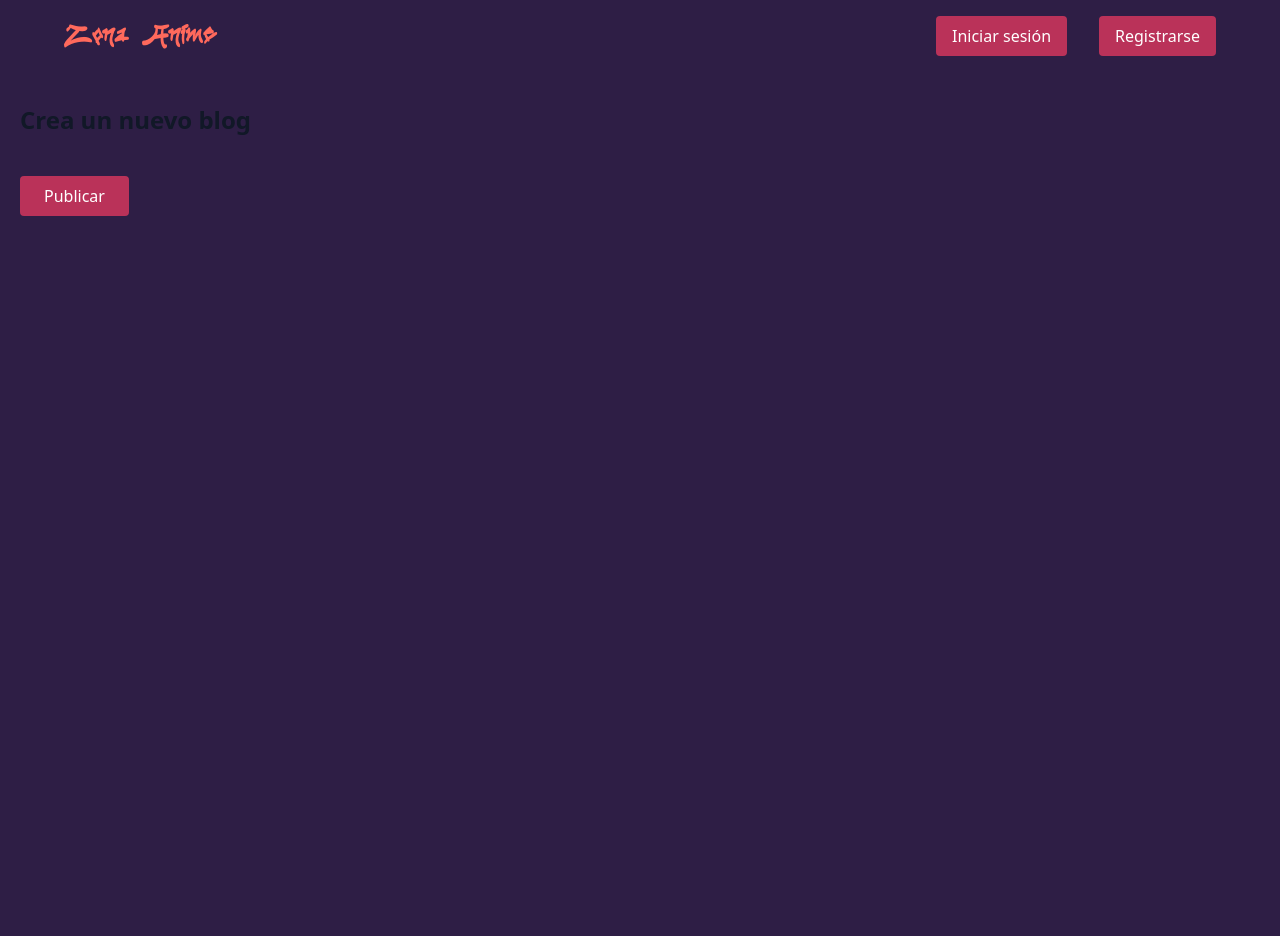
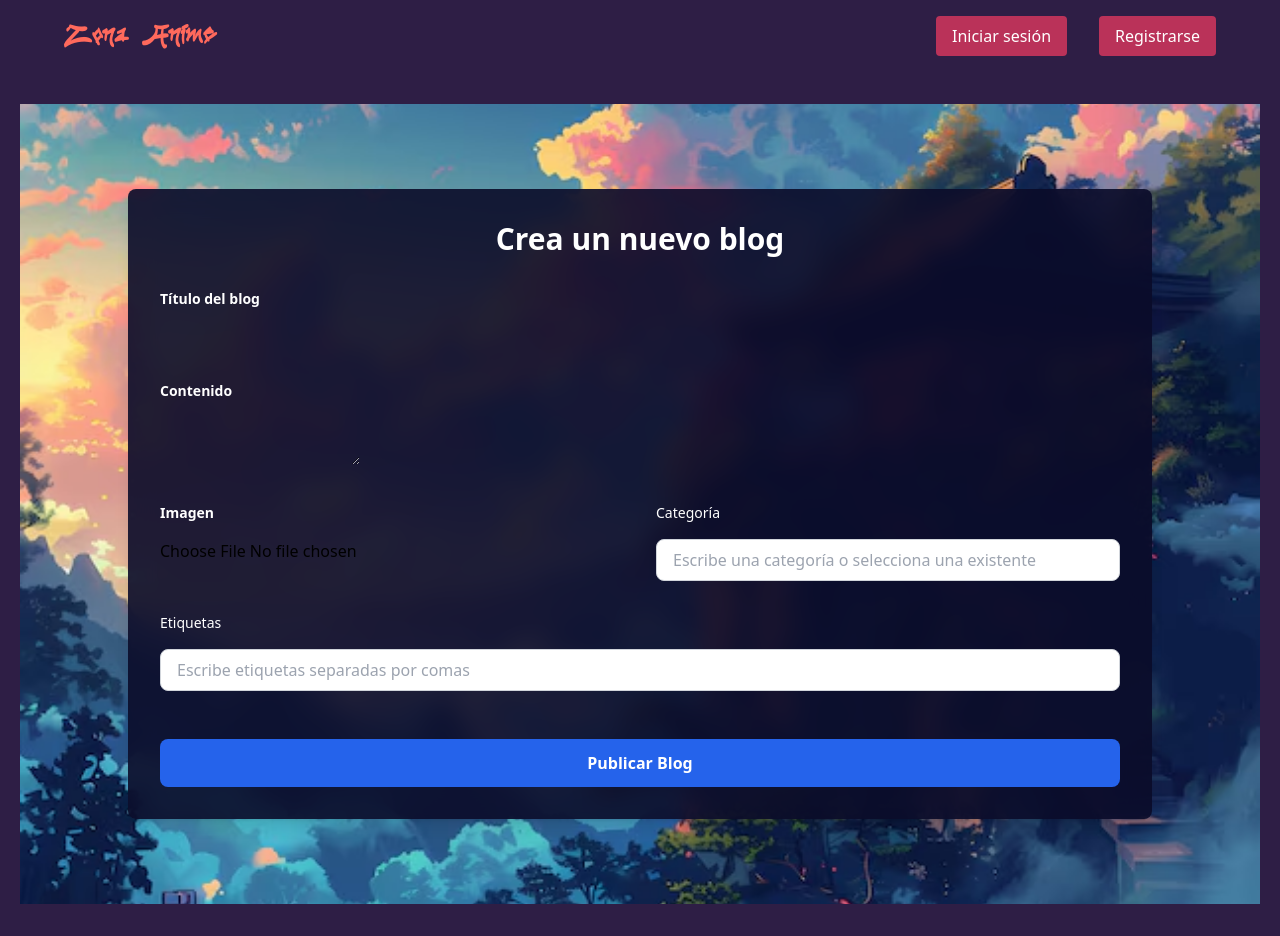
Before and after one commit to alexandracruz30/blogproject, a Django app: template blogproject/blogapp/templates/blogapp/blog_form.html in a window 1280 px wide. Before the commit the page ends 216 px from the top, so only its background shows below. Run offline with Django 5.2, Linux system fonts and the light colour scheme; the template is opened without the code that fills it, so the values that code supplies are empty, except form fields; form fields are guessed from the names that the template uses; style sheets or scripts are compiled from the project's sources; some libraries are stand-ins or nearby versions.

Commit message:
commit final

```diff
--- a/blogproject/blogapp/templates/blogapp/blog_form.html
+++ b/blogproject/blogapp/templates/blogapp/blog_form.html
@@ -3,55 +3,65 @@
 {% load static %}
 
 {% block content %}
-  <h1 class="text-2xl font-bold mb-6 text-gray-900 dark:text-white">Crea un nuevo blog</h1>
+<div class="min-h-screen flex items-center justify-center bg-cover bg-center"
+  style="background-image: url('/static/assets/images/fondo_blog_form.avif');">
 
-  <form method="post" enctype="multipart/form-data" class="space-y-4 transition-all duration-700 ease-in-out animate-fade-in">
+  <div class="bg-[#0B0C2A]/90 backdrop-blur-md rounded-lg shadow-lg p-8 w-full max-w-5xl">
+
+    <h1 class="text-3xl font-extrabold mb-8 text-white text-center">Crea un nuevo blog</h1>
+
+    <form method="post" enctype="multipart/form-data" class="grid grid-cols-1 md:grid-cols-2 gap-8">
       {% csrf_token %}
-    {{ form.media }}  <!-- Necesario para CKEditor -->
+      {{ form.media }}
 
-    {% for field in form %}
-      <div>
-        <label for="{{ field.id_for_label }}" class="block text-sm font-medium mb-1 text-gray-900 dark:text-white">
-          {{ field.label }}
-        </label>
+      <!-- Campo: Título -->
+      <div class="space-y-2 md:col-span-2">
+        <label for="{{ form.title.id_for_label }}" class="block text-sm font-semibold text-white">Título del blog</label>
+        {{ form.title|add_class:"w-full p-3 rounded-lg bg-white/80 backdrop-blur-sm border border-gray-300 focus:outline-none focus:ring-2 focus:ring-blue-500" }}
+      </div>
 
-        <!-- Campo de imagen -->
-        {% if field.name == 'image' %}
-          <input type="file" name="{{ field.name }}" id="{{ field.id_for_label }}"
-            class="bg-white dark:bg-gray-800 text-gray-900 dark:text-white px-4 py-2 rounded-lg w-full border border-gray-300 dark:border-gray-700 focus:outline-none focus:ring-2 focus:ring-blue-500">
 
-        <!-- Campo de texto enriquecido (CKEditor para contenido) -->
-        {% elif field.name == 'content' %}
-          {{ field }}
+      <!-- Campo: Contenido (con CKEditor) -->
+      <div class="space-y-2 md:col-span-2">
+        <label for="{{ form.content.id_for_label }}" class="block text-sm font-semibold text-white">Contenido</label>
+        {{ form.content|add_class:"w-full min-h-[300px] rounded-lg bg-white/80 backdrop-blur-sm border border-gray-300 focus:outline-none focus:ring-2 focus:ring-blue-500 text-gray-800" }}
+      </div>
 
-    <!-- Campo de categoría como entrada de texto -->
-    <div>
-      <label for="category" class="block text-sm font-medium mb-1 text-gray-900 dark:text-white">Categoria</label>
+
+      <!-- Campo: Imagen -->
+      <div class="space-y-2">
+        <label for="{{ form.image.id_for_label }}" class="block text-sm font-semibold text-white">Imagen</label>
+        {{ form.image|add_class:"bg-white dark:bg-gray-800 text-gray-900 dark:text-white px-4 py-2 rounded-lg w-full border border-gray-300 dark:border-gray-700 focus:outline-none focus:ring-2 focus:ring-blue-500" }}
+      </div>
+
+      <!-- Campo: Categoría -->
+      <div class="space-y-2">
+        <label for="category" class="block text-sm font-medium text-white">Categoría</label>
         <input type="text" name="category" id="category"
                class="bg-white dark:bg-gray-800 text-gray-900 dark:text-white px-4 py-2 rounded-lg w-full border border-gray-300 dark:border-gray-700 focus:outline-none focus:ring-2 focus:ring-blue-500"
                placeholder="Escribe una categoría o selecciona una existente">
       </div>
 
-    <!-- Campo de etiquetas como entrada de texto -->
-    <div>
-      <label for="tags" class="block text-sm font-medium mb-1 text-gray-900 dark:text-white">Tags</label>
+      <!-- Campo: Etiquetas -->
+      <div class="space-y-2 md:col-span-2">
+        <label for="tags" class="block text-sm font-medium text-white">Etiquetas</label>
         <input type="text" name="tags" id="tags"
                class="bg-white dark:bg-gray-800 text-gray-900 dark:text-white px-4 py-2 rounded-lg w-full border border-gray-300 dark:border-gray-700 focus:outline-none focus:ring-2 focus:ring-blue-500"
                placeholder="Escribe etiquetas separadas por comas">
       </div>
-        <!-- Otros campos -->
-        {% else %}
-          {{ field|add_class:"bg-white dark:bg-gray-800 text-gray-900 dark:text-white px-4 py-2 rounded-lg w-full border border-gray-300 dark:border-gray-700 focus:outline-none focus:ring-2 focus:ring-blue-500" }}
-        {% endif %}
 
-        {% if field.errors %}
-          <p class="text-red-500 text-sm">{{ field.errors|striptags }}</p>
-        {% endif %}
+      <!-- Botón de envío -->
+      <div class="pt-4 md:col-span-2">
+        <button type="submit"
+                class="w-full bg-blue-600 hover:bg-blue-700 text-white font-bold py-3 px-4 rounded-lg transition duration-200">
+          Publicar Blog
+        </button>
       </div>
-    {% endfor %}
+    </form>
+  </div>
+</div>
+{% endblock %}
 
-    <button type="submit" class="px-6 py-2 bg-[#ba3259] hover:bg-pink-950 text-white rounded transition-all duration-500 ease-in-out">
-      Publicar
-    </button>
-  </form>
-{% endblock content %}
+{% block scripts %}
+<!-- Si necesitas scripts personalizados aquí -->
+{% endblock %}
```
Also changed, not shown: blogproject/db.sqlite3, blogproject/static/assets/images/fondo_blog_form.avif (added). Lines whose indentation alone changed are shown as unchanged.
